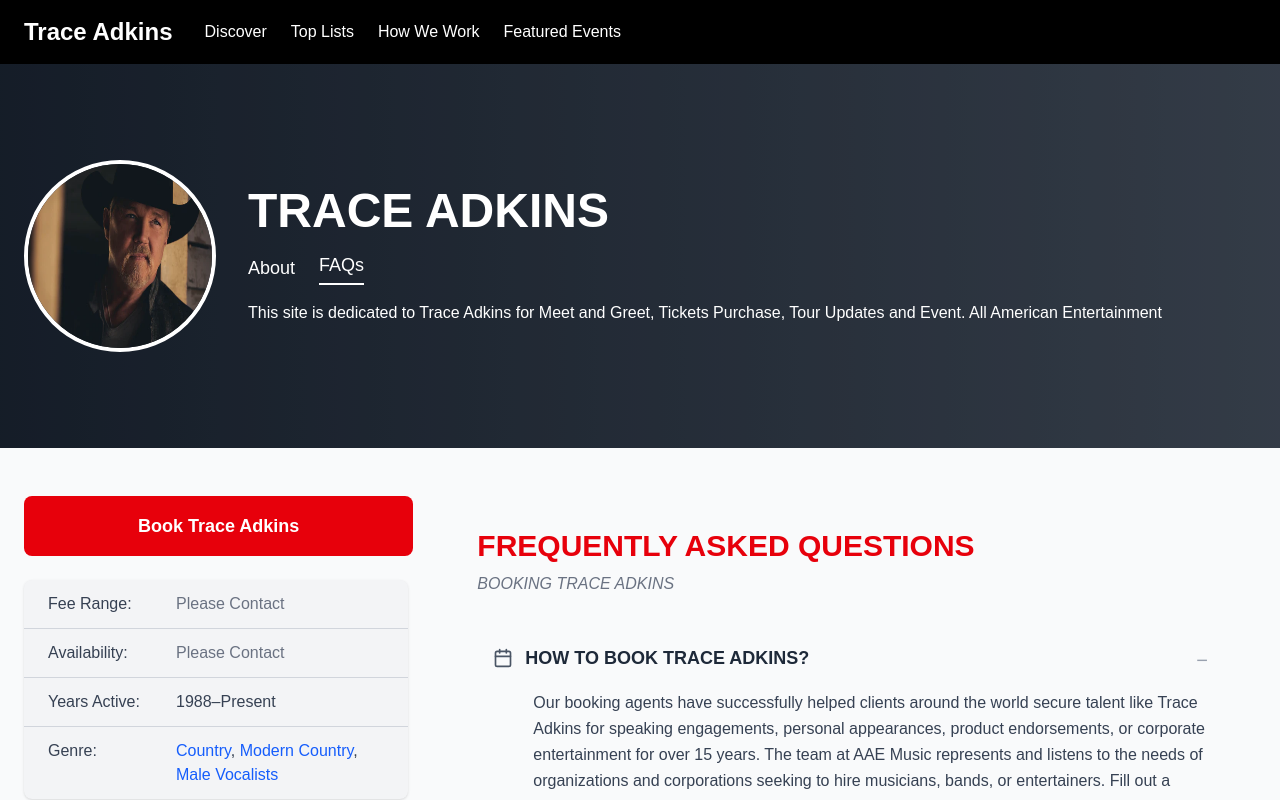
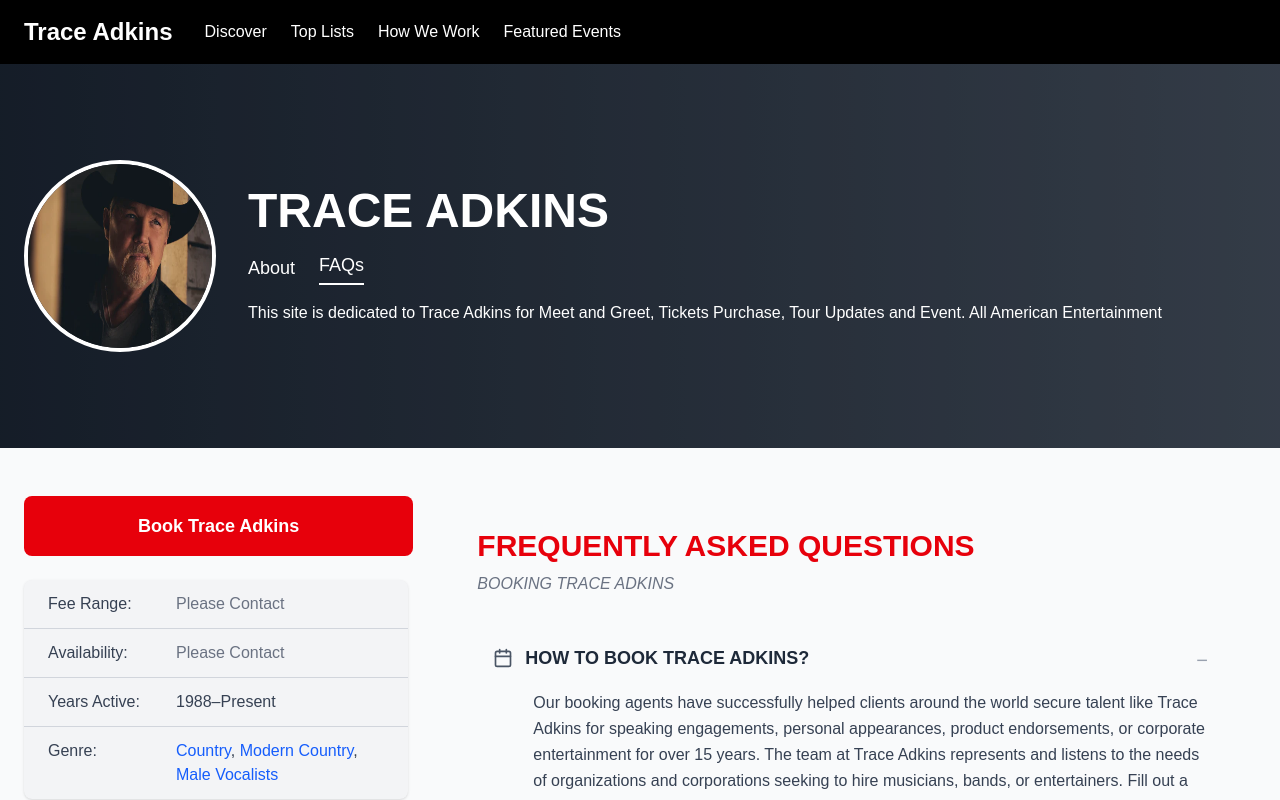
Before and after one commit to Success1050/influencers-landingpage, a Next.js app: page / in a window 1280 px wide. Both pictures are taken after a click on the button "FAQs". Shown: the top 800 px of the page. Built offline with nearby package versions, Linux system fonts and the light colour scheme.

Commit message:
changed company name

```diff
--- a/components/faqs.tsx
+++ b/components/faqs.tsx
@@ -23,8 +23,8 @@
           Our booking agents have successfully helped clients around the world
           secure talent like Trace Adkins for speaking engagements, personal
           appearances, product endorsements, or corporate entertainment for over
-          15 years. The team at AAE Music represents and listens to the needs of
-          organizations and corporations seeking to hire musicians, bands, or
+          15 years. The team at Trace Adkins represents and listens to the needs
+          of organizations and corporations seeking to hire musicians, bands, or
           entertainers. Fill out a{" "}
           <a href="/#bookingForm" className="text-blue-600 hover:underline">
             booking request form
@@ -63,10 +63,10 @@
       question: "WHO IS THE AGENT FOR TRACE ADKINS?",
       answer: (
         <p className="text-gray-700 leading-relaxed">
-          AAE Music has successfully secured celebrity talent like Trace Adkins
-          for clients worldwide for more than 15 years. As a full-service artist
-          booking agency, we have access to virtually any artist, singer, or
-          performer in the world. Our artist booking agents are happy to help
+          Trace Adkins has successfully secured celebrity talent like Trace
+          Adkins for clients worldwide for more than 15 years. As a full-service
+          artist booking agency, we have access to virtually any artist, singer,
+          or performer in the world. Our artist booking agents are happy to help
           you with any entertainment buying needs, from booking Trace Adkins or
           other live entertainment, to researching artists and checking
           availability.
@@ -93,7 +93,7 @@
 
       {/* FAQ Items */}
       <div className="space-y-4">
-        {faqItems.map((item, index) => (
+        {faqItems.map((item) => (
           <div key={item.id} className="border-b border-gray-300">
             <button
               onClick={() => toggleItem(item.id)}
```
